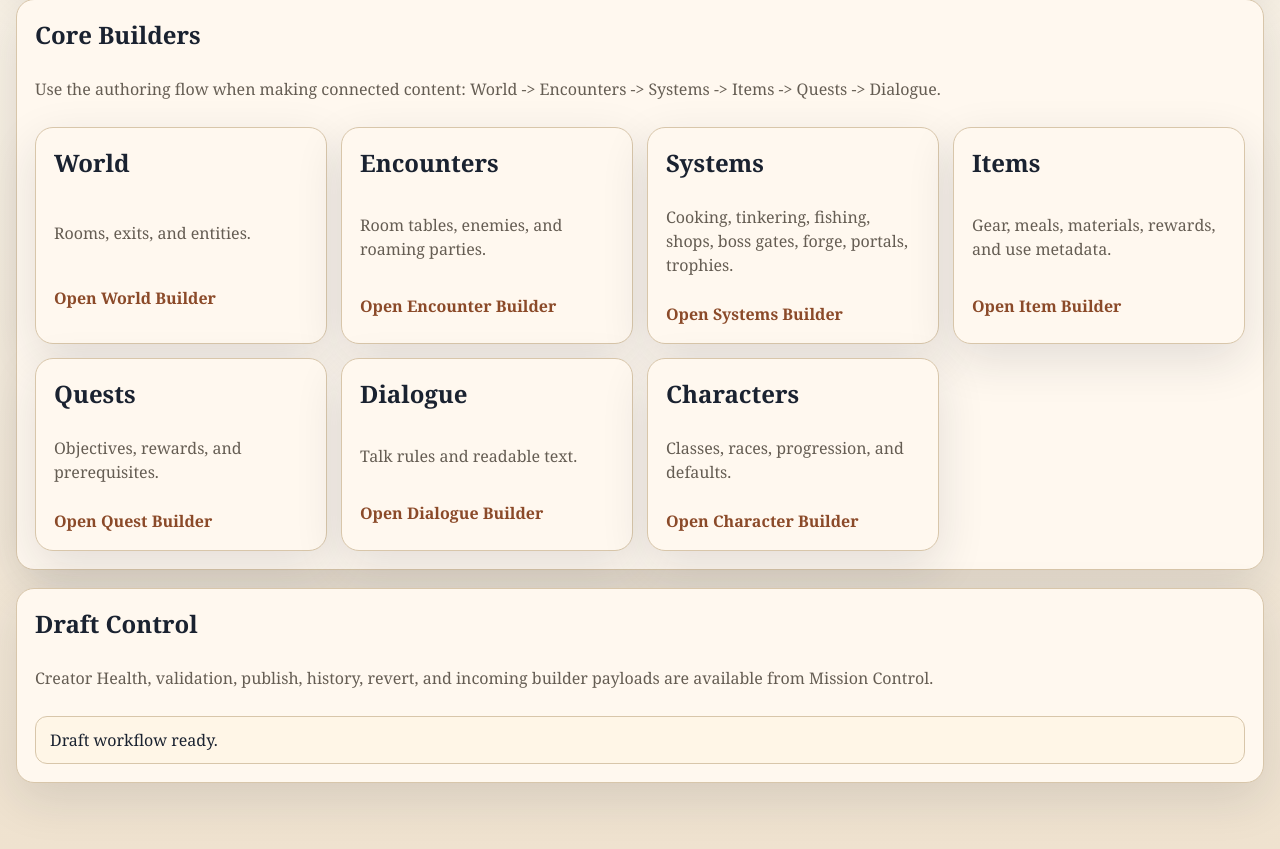
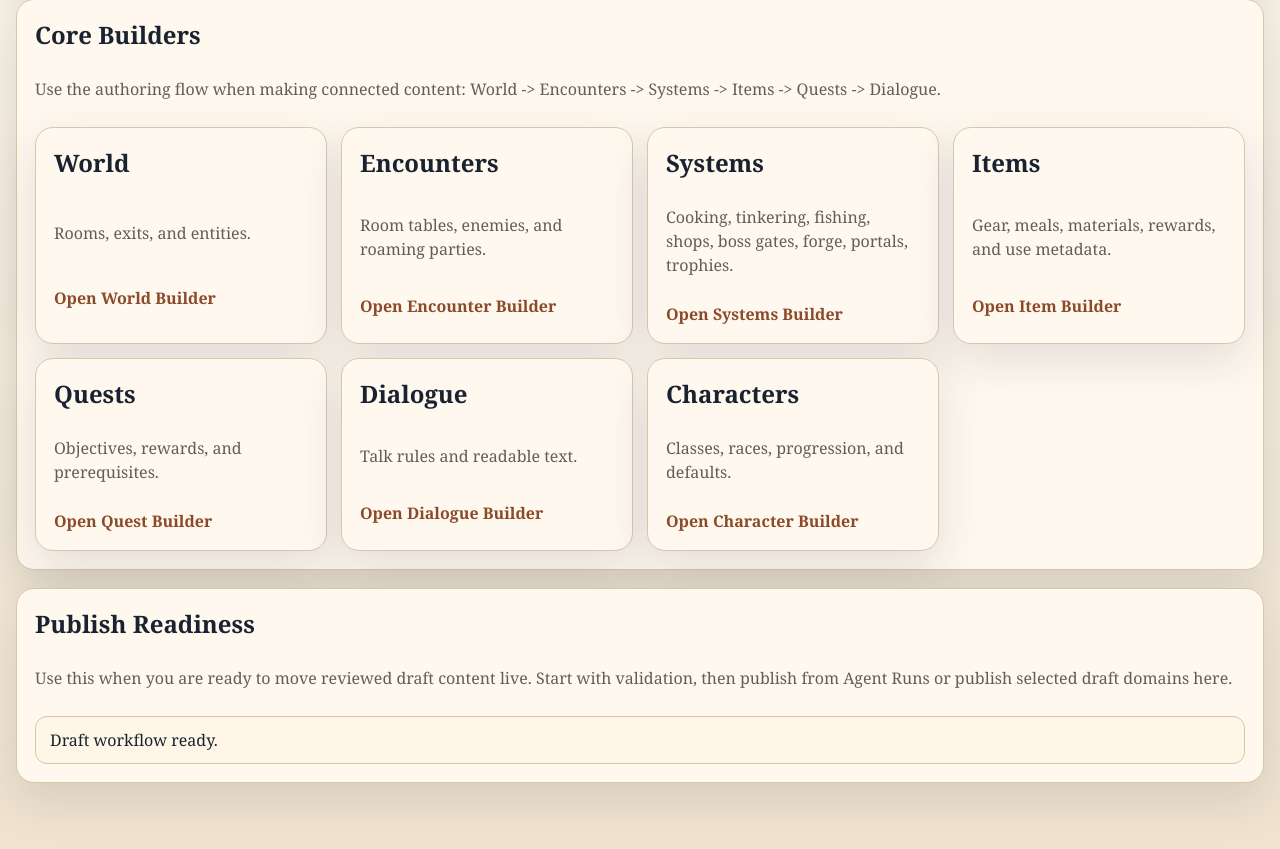
Before and after one commit to jcthom85/Brave, a Django app: template brave_game/web/templates/website/creator_index.html in a window 1280 px wide. Shown: the part 841-1690 px from the top of the page. Run offline with Django 3.2, Linux system fonts and the light colour scheme; the template is opened without the code that fills it, so the values that code supplies are empty.

Commit message:
Clarify Creator draft controls

```diff
--- a/brave_game/regression_tests/test_creator_index.py
+++ b/brave_game/regression_tests/test_creator_index.py
@@ -69,7 +69,7 @@ class CreatorIndexViewTests(unittest.TestCase):
         self.assertNotIn("Quest Chain", body)
         self.assertNotIn("Tutorial Moment", body)
         self.assertNotIn("New Zone", body)
-        self.assertIn("Creator Health", body)
+        self.assertIn("Publish Readiness", body)
         self.assertIn("data-creator-agent-runs-host", body)
         self.assertIn("creator_common.js", body)
 
--- a/brave_game/regression_tests/test_creator_shell.py
+++ b/brave_game/regression_tests/test_creator_shell.py
@@ -18,6 +18,9 @@ class CreatorShellTests(unittest.TestCase):
         self.assertIn("/creator/composers/boss/", source)
         self.assertIn("fetchHealth", source)
         self.assertIn("renderHealthPanel", source)
+        self.assertIn("Draft Actions", source)
+        self.assertIn("Draft Health", source)
+        self.assertIn("Recommended Cleanup", source)
         self.assertIn("Agent Runs", source)
         self.assertIn("attachAgentRunsPanel", source)
         self.assertIn("Ready To Publish", source)
--- a/brave_game/web/static/website/js/creator_common.js
+++ b/brave_game/web/static/website/js/creator_common.js
@@ -40,7 +40,11 @@
       .creator-health-card span,.creator-incoming-card span { color:var(--muted,#6b6157); font-size:.9rem; line-height:1.35; }
       .creator-health-card.good { border-color:rgba(47,109,76,.28); background:#eef8f1; }
       .creator-health-card.bad { border-color:rgba(141,49,34,.28); background:#fff0ed; }
+      .creator-health-actions span { display:block; margin-top:4px; }
       .creator-incoming-card pre { display:block; min-height:90px; max-height:220px; overflow:auto; white-space:pre-wrap; word-break:break-word; }
+      .creator-workflow details { border:1px solid var(--line,#d9c8ac); border-radius:12px; background:#fffdfa; padding:10px 12px; }
+      .creator-workflow summary { cursor:pointer; font-weight:800; color:var(--ink,#1d2430); }
+      .creator-workflow .field { margin-top:10px; }
       .creator-agent-runs { display:grid; gap:10px; }
       .creator-agent-run-list { display:grid; grid-template-columns:repeat(2,minmax(0,1fr)); gap:10px; }
       .creator-agent-run-section { display:grid; gap:8px; grid-column:1/-1; }
@@ -141,16 +145,21 @@
     panel.className = 'panel creator-workflow';
     panel.setAttribute('data-creator-workflow', 'draft-first');
     panel.innerHTML = [
-      '<div class="panel-head"><h2>Draft Workflow</h2><p>Browser edits save to draft packs. Validate, publish, inspect history, and revert from here.</p></div>',
+      '<div class="panel-head"><h2>Draft Actions</h2><p>Validate first. Use Publish Drafts only when the draft domains listed below are the exact content you want live.</p></div>',
       '<div class="panel-body stack">',
       '<div class="toolbar">',
       '<button id="creator-validate-draft" class="secondary" type="button">Validate Drafts</button>',
       '<button id="creator-publish-draft" type="button">Publish Drafts</button>',
+      '</div>',
+      '<div class="field"><label for="creator-publish-domain">Publish Domain</label><select id="creator-publish-domain"><option value="all">all reviewed draft domains</option><option value="world">world</option><option value="items">items</option><option value="quests">quests</option><option value="encounters">encounters</option><option value="dialogue">dialogue</option><option value="characters">characters</option><option value="systems">systems</option></select></div>',
+      '<details>',
+      '<summary>History and Revert Tools</summary>',
+      '<div class="toolbar">',
       '<button id="creator-history" class="secondary" type="button">History</button>',
       '<button id="creator-revert" class="secondary" type="button">Revert Entry</button>',
       '</div>',
-      '<div class="field"><label for="creator-publish-domain">Publish Domain</label><select id="creator-publish-domain"><option value="all">all</option><option value="world">world</option><option value="items">items</option><option value="quests">quests</option><option value="encounters">encounters</option><option value="dialogue">dialogue</option><option value="characters">characters</option><option value="systems">systems</option></select></div>',
       '<div class="field"><label for="creator-revert-entry">History Entry Id</label><input id="creator-revert-entry" type="text" placeholder="entry id from history"></div>',
+      '</details>',
       '</div>',
     ].join('');
     const shell = document.querySelector('[data-creator-workflow-host]') || document.querySelector('.workspace') || document.querySelector('.stack') || document.body;
@@ -212,7 +221,7 @@
       panel = document.createElement('section');
       panel.className = 'panel creator-health';
       panel.setAttribute('data-creator-health-panel', 'true');
-      panel.innerHTML = '<div class="panel-head"><h2>Creator Health</h2><p>Draft status, validation, readiness checks, and recommended next actions.</p></div><div class="panel-body stack"><div class="creator-health-grid" data-creator-health-grid></div></div>';
+      panel.innerHTML = '<div class="panel-head"><h2>Draft Health</h2><p>Shows whether draft content validates and what still needs cleanup before the game is fully tidy.</p></div><div class="panel-body stack"><div class="creator-health-grid" data-creator-health-grid></div></div>';
       host.appendChild(panel);
     }
     const grid = panel.querySelector('[data-creator-health-grid]');
@@ -221,13 +230,19 @@
     const issueCount = (payload.readiness || []).reduce((total, section) => total + (section.issues || []).length, 0);
     const cards = [
       { title: payload.ok ? 'Validation Clear' : 'Validation Issues', meta: errors.length ? `${errors.length} issue(s) need fixing.` : 'Draft registry validates cleanly.', tone: payload.ok ? 'good' : 'bad' },
-      { title: draftDomains.length ? 'Drafts Present' : 'No Drafts', meta: draftDomains.length ? draftDomains.join(', ') : 'No draft pack files detected.', tone: draftDomains.length ? '' : 'good' },
+      { title: draftDomains.length ? 'Draft Domains' : 'No Drafts', meta: draftDomains.length ? draftDomains.join(', ') : 'No draft pack files detected.', tone: draftDomains.length ? '' : 'good' },
       { title: issueCount ? 'Readiness Gaps' : 'Ready', meta: issueCount ? `${issueCount} cross-builder readiness issue(s).` : 'No readiness gaps found.', tone: issueCount ? 'bad' : 'good' },
     ];
-    for (const action of payload.recommended_next_actions || []) {
-      cards.push({ title: 'Next Action', meta: action.label, href: action.href, tone: '' });
+    const actions = payload.recommended_next_actions || [];
+    if (actions.length) {
+      cards.push({
+        title: 'Recommended Cleanup',
+        meta: actions.slice(0, 4).map((action) => action.label).join('\n'),
+        href: actions[0].href,
+        tone: '',
+      });
     }
-    grid.innerHTML = cards.map((card) => `<article class="creator-health-card ${card.tone || ''}"><strong>${card.href ? `<a href="${card.href}">${card.title}</a>` : card.title}</strong><span>${card.meta}</span></article>`).join('');
+    grid.innerHTML = cards.map((card) => `<article class="creator-health-card ${card.tone || ''} ${card.title === 'Recommended Cleanup' ? 'creator-health-actions' : ''}"><strong>${card.href ? `<a href="${card.href}">${card.title}</a>` : card.title}</strong>${escapeHtml(card.meta).split('\n').map((line) => `<span>${line}</span>`).join('')}</article>`).join('');
     return panel;
   }
 
--- a/brave_game/web/templates/website/creator_index.html
+++ b/brave_game/web/templates/website/creator_index.html
@@ -59,8 +59,8 @@
       </div>
     </section>
     <section class="rail" data-creator-workflow-host>
-      <h2>Draft Control</h2>
-      <p>Creator Health, validation, publish, history, revert, and incoming builder payloads are available from Mission Control.</p>
+      <h2>Publish Readiness</h2>
+      <p>Use this when you are ready to move reviewed draft content live. Start with validation, then publish from Agent Runs or publish selected draft domains here.</p>
       <div id="validation-notes" class="validation-notes" hidden></div>
       <div id="status" class="status">Draft workflow ready.</div>
       <pre id="output"></pre>
```
